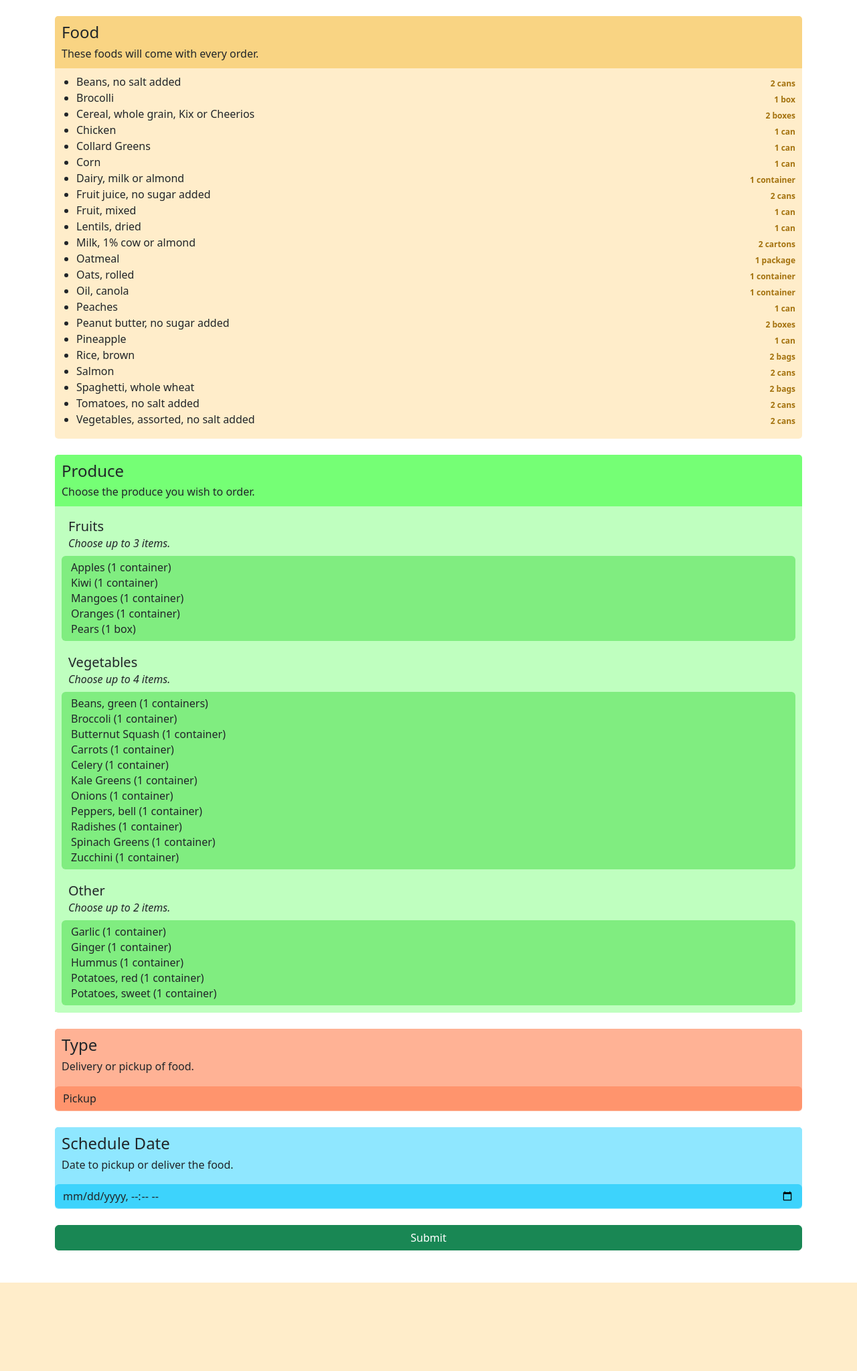
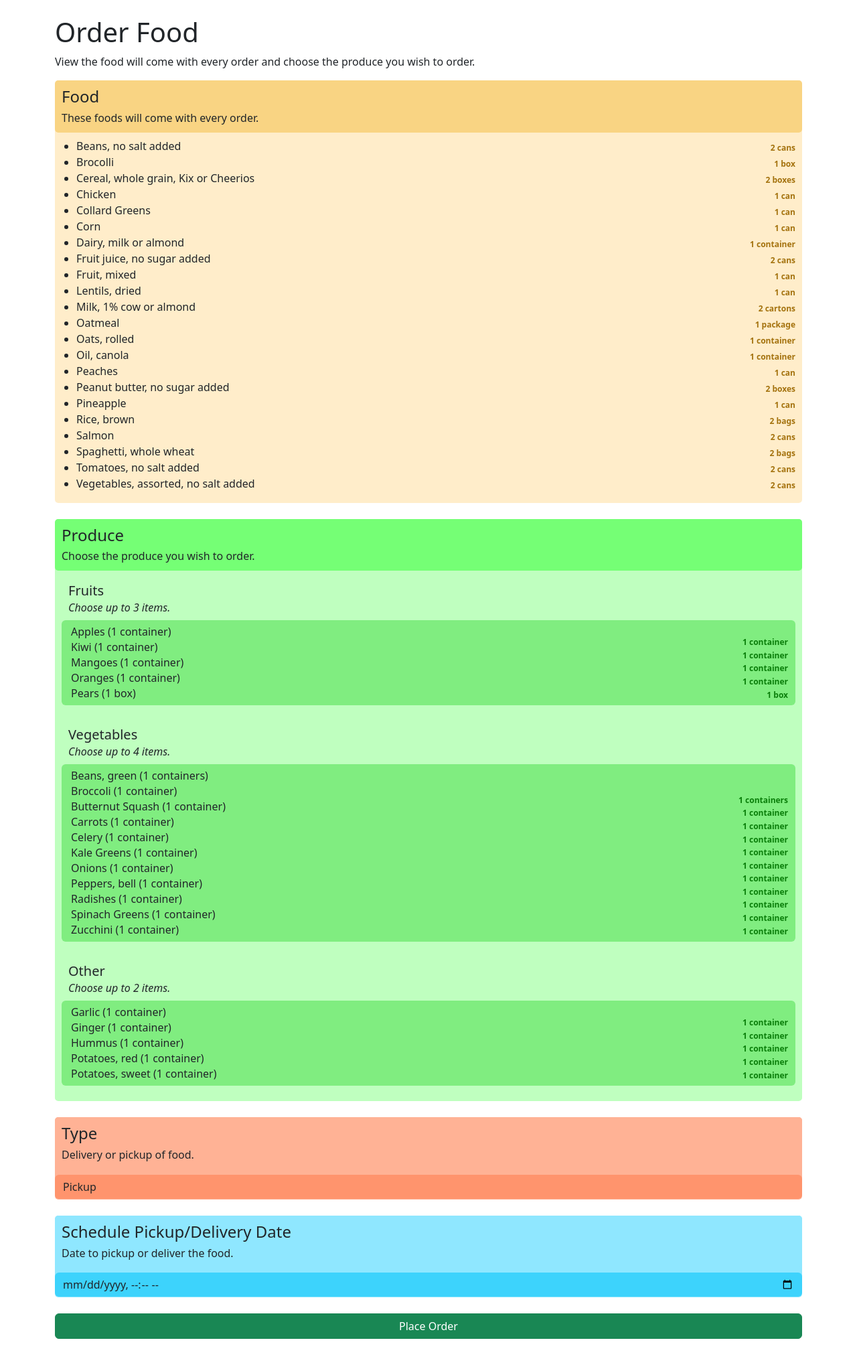
Before and after one commit to alanzhu0/DiaCare, a Django app: page /food/ in a window 1280 px wide. Shown: the part 66-2113 px from the top of the page at 67% size. Before the commit the page ends 1981 px from the top, so only its background shows below. Run offline with Django 3.2, Linux system fonts and the light colour scheme; a user stored in the database is signed in; data comes from the database, SQL or seed files in the repository; some web fonts are replaced.

Commit message:
Minor changes

```diff
--- a/DiaCare/settings.py
+++ b/DiaCare/settings.py
@@ -50,13 +50,15 @@ ALLOWED_HOSTS = [
     "ec2-18-220-152-191.us-east-2.compute.amazonaws.com",
     "diacare.herokuapp.com",
     "diacare.tech",
-    "www.diacare.tech",
+    ".diacare.tech",
+    ".onrender.com",
 ]
 
 CSRF_TRUSTED_ORIGINS = [
     "https://diacare.herokuapp.com",
     "https://diacare.tech",
     "https://*.diacare.tech",
+    "https://*.onrender.com",
 ]
 
 INSTALLED_APPS = [
--- a/app/templates/base.html
+++ b/app/templates/base.html
@@ -5,8 +5,10 @@
     <head>
         {% progressive_web_app_meta %}
         <title>{% block title %}DiaCare{% endblock %}</title>
-        <meta name="viewport" content="width=device-width, initial-scale=1">
+        <meta name="viewport" content="width=device-width, initial-scale=1.0, user-scalable=no, maximum-scale=1.0" />
+
         <link href="{% static 'images/favicon.png' %}" rel="icon">
+
         <link rel="stylesheet" href="https://fonts.googleapis.com/css2?family=Material+Symbols+Outlined:opsz,wght,FILL,GRAD@20..48,100..700,0..1,-50..200" />
         <link href="https://cdn.jsdelivr.net/npm/bootstrap@5.3.0-alpha1/dist/css/bootstrap.min.css" rel="stylesheet" integrity="sha384-GLhlTQ8iRABdZLl6O3oVMWSktQOp6b7In1Zl3/Jr59b6EGGoI1aFkw7cmDA6j6gD" crossorigin="anonymous">
         <link rel="preconnect" href="https://fonts.googleapis.com">
@@ -57,6 +59,7 @@
         {% block body %}
         {% endblock %}
 
+        <script src="https://cdn.jsdelivr.net/npm/jquery@3.6.3/dist/jquery.min.js"></script>
         <script>
           $(function() {
             switch(location.href.split("/")[location.href.split("/").length - 2]) {
@@ -70,7 +73,6 @@
           });
         </script>
         <script src="https://cdn.jsdelivr.net/npm/bootstrap@5.3.0-alpha1/dist/js/bootstrap.bundle.min.js" integrity="sha384-w76AqPfDkMBDXo30jS1Sgez6pr3x5MlQ1ZAGC+nuZB+EYdgRZgiwxhTBTkF7CXvN" crossorigin="anonymous"></script>
-        <script src="https://cdn.jsdelivr.net/npm/jquery@3.6.3/dist/jquery.min.js"></script>
 
         {% block js %}
         {% endblock %}
--- a/app/templates/food.html
+++ b/app/templates/food.html
@@ -12,15 +12,24 @@
 {% block js %}
     <script>
         $(function () {
+            let el, next;
             {% for category in produce_categories %}
-                $('.select-{{ category.id }}')
-                .attr("size", $('.select-{{ category.id }} option').length);
-                {% comment %} .next()
-                .css("position", "relative")
-                .css("left", "70%")
-                .css("bottom", $('.select-{{ category.id }}').next().height())
-                .parent()
-                .css("margin-bottom", $('.select-{{ category.id }}').next().height() * -1); {% endcomment %}
+                el = $('.select-{{ category.id }}');
+                el.attr("size", $('.select-{{ category.id }} option').length);
+                el.parent()
+                .css("margin-bottom", "0")
+                .css("height", el.height() + 100 + "px");
+
+                if(window.innerWidth > 1200) {
+                    next = el.next();
+                    next.show()
+                    .css("position", "relative")
+                    .css("left", "74%")
+                    .css("bottom", next.height())
+                    {% comment %} .parent()
+                    .css("margin-bottom", next.height() * -1);
+                    .css("height", next.height() + 100 + "px"); {% endcomment %}
+                }
             {% endfor %}
          });
     </script>
@@ -30,6 +39,8 @@
 {% block body %}
 <br>
 <div class="container">
+    <h1>Order Food</h1>
+    <p>View the food will come with every order and choose the produce you wish to order.</p>
     {% if error %}
         <div class="alert alert-danger">
             {{ error }}
@@ -76,12 +87,12 @@
                                 </option>
                             {% endfor %}
                         </select>
-                        {% comment %} <div class="produce-quantities">
+                        <div class="produce-quantities">
                             {% for produce in category.produces %}
                                 <span class="produce-quantity">{{ produce.quantity }}</span>
                                 <br>
                             {% endfor %}
-                        </div> {% endcomment %}
+                        </div>
                     </div>
                 {% endfor %}
             </div>
@@ -104,16 +115,16 @@
         <div class="form-group">
             <div class="foods-container date-container">
                 <h4 class="foods-header date-header">
-                    Schedule Date
+                    Schedule Pickup/Delivery Date
                     <br>
                     <small style="font-weight: normal; font-size: 12pt">Date to pickup or deliver the food.</small>
                 </h4>
-                <input type="datetime-local" name="date" class="form-control" required>
+                <input type="datetime-local" name="date" class="form-control" placeholder="Schedule pickup or delivery" required>
             </div>
         </div>
         <br>
         <div class="form-group">
-            <button type="submit" class="btn btn-success">Submit</button>
+            <button type="submit" class="btn btn-success">Place Order</button>
         </div>
         <br><br>
     </form>
--- a/app/urls.py
+++ b/app/urls.py
@@ -7,7 +7,6 @@ urlpatterns = [
     path('home/', views.home, name='home'),
     path('orders/', views.orders, name='orders'),
     path('food/', views.food, name='food'),
-    path('base_layout/', views.home, name='home'),
     path('login/', views.login, name='login'),
     path('logout/', views.logout, name='logout'),
     path('signup/', views.signup, name='signup'),
--- a/static/food.css
+++ b/static/food.css
@@ -7,7 +7,7 @@
 .foods-header, .produce-header, .produce-category-container {
     background-color: #f9d483;
     padding: 10px;
-    border-radius: 5px 5px 0 0;
+    border-radius: 5px;
 }
 
 .produce-container, .produce-category-container, select {
@@ -17,13 +17,16 @@
 
 select {
     background-color: rgb(128, 237, 128) !important;
-    height: fit-content;
     z-index: 1;
     overflow: hidden;
 }
 
 .produce-header {
     background-color: rgb(117, 255, 117);
+}
+
+.produce-quantities {
+    display: none;
 }
 
 .food-quantity, .produce-quantity {
--- a/static/serviceworker.js
+++ b/static/serviceworker.js
@@ -1,10 +1,10 @@
-var staticCacheName = 'djangopwa-v1';
+var staticCacheName = 'DiaCare';
 
 self.addEventListener('install', function(event) {
   event.waitUntil(
     caches.open(staticCacheName).then(function(cache) {
       return cache.addAll([
-        '/base_layout'
+        '/home',
       ]);
     })
   );
@@ -14,7 +14,7 @@ self.addEventListener('fetch', function(event) {
   var requestUrl = new URL(event.request.url);
     if (requestUrl.origin === location.origin) {
       if ((requestUrl.pathname === '/')) {
-        event.respondWith(caches.match('/base_layout'));
+        event.respondWith(caches.match('/home'));
         return;
       }
     }
```
Also changed, not shown: app/templates/home.html (+3 -6 lines), static/favicon.ico (added), static/images/favicon.ico (added).
